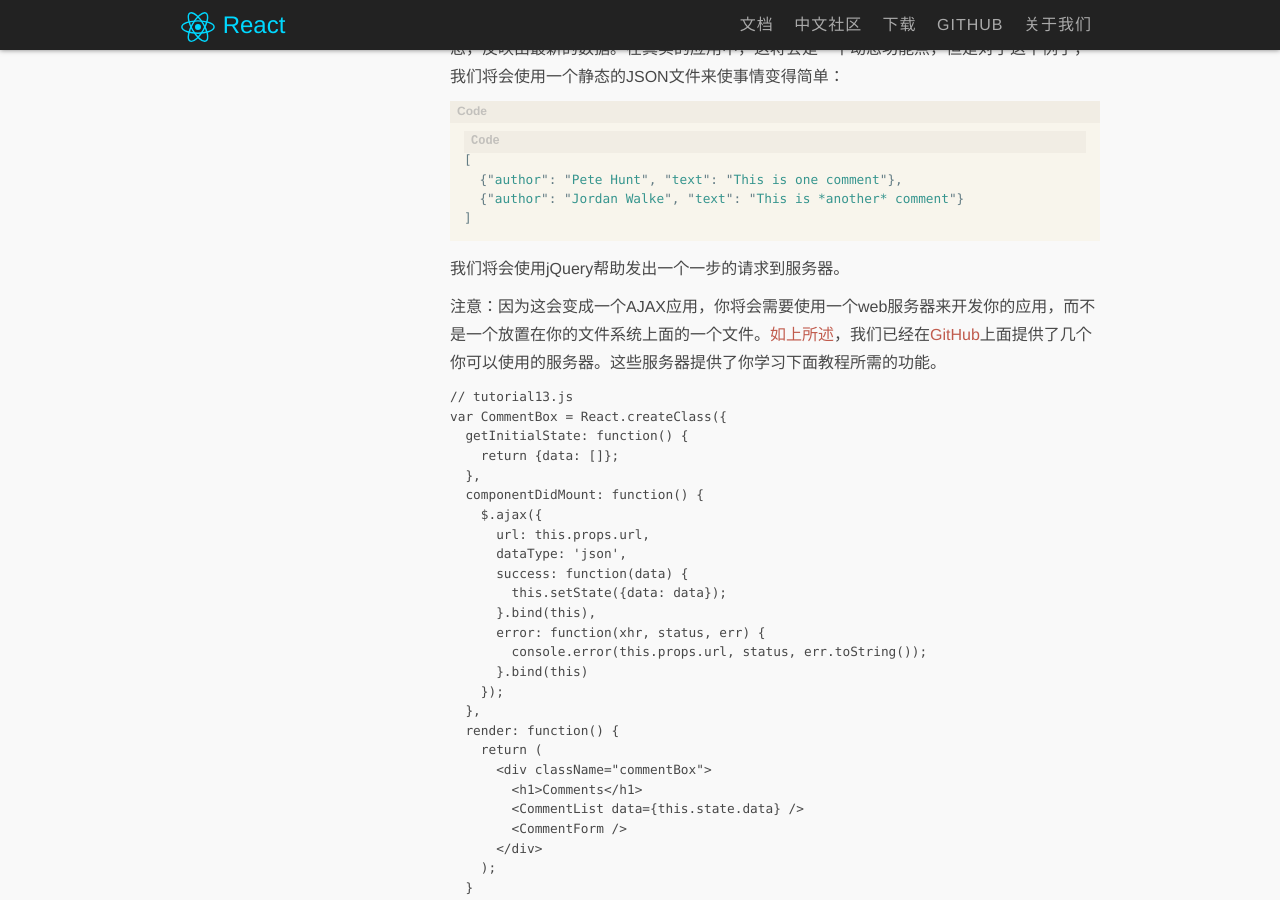
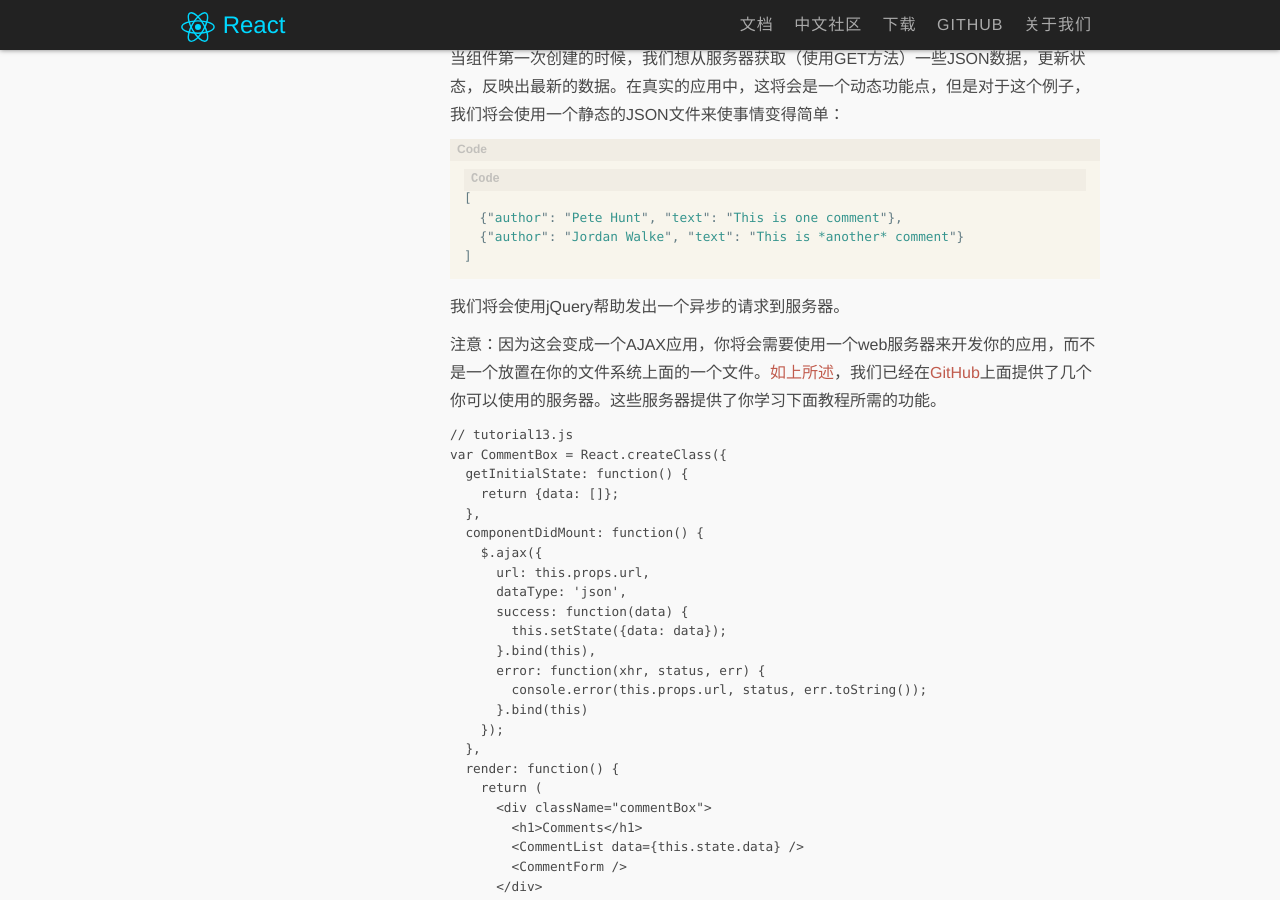
Before and after one commit to yaoshanliang/react-docs, a Jekyll site: the page built from zh/docs/tutorial.md, in a window 1280 px wide and 900 px high, scrolled down 8529 px. Built offline with Jekyll 4.4.1, drawn with Linux system fonts in a browser that asks for light colours; Markdown is read by kramdown in place of the engine named in the settings; comment, search, counter and statistics services are not loaded; some of the changed text lies outside the part shown.

Commit message:
Update tutorial.md

````diff
--- a/zh/docs/tutorial.md
+++ b/zh/docs/tutorial.md
@@ -383,7 +384,7 @@ var CommentBox = React.createClass({
 ]
 ```
 
-我们将会使用jQuery帮助发出一个一步的请求到服务器。
+我们将会使用jQuery帮助发出一个异步的请求到服务器。
 
 注意：因为这会变成一个AJAX应用，你将会需要使用一个web服务器来开发你的应用，而不是一个放置在你的文件系统上面的一个文件。[如上所述](#running-a-server)，我们已经在[GitHub](https://github.com/reactjs/react-tutorial/)上面提供了几个你可以使用的服务器。这些服务器提供了你学习下面教程所需的功能。
 
@@ -517,7 +518,7 @@ React使用驼峰命名规范的方式给组件绑定事件处理器。我们给
 
 ##### Refs
 
-我们利用`Ref`属性给子组件命名，`this.refs`引用组件。我们可以在组件上调用`getDOMNode()`获取浏览器本地的DOM元素。
+我们利用`ref`属性给子组件命名，`this.refs`引用组件。我们可以在组件上调用`getDOMNode()`获取浏览器本地的DOM元素。
 
 ##### 回调函数作为属性
 
````
Also changed, not shown: other parts of zh/docs/tutorial.md (+1 -0 lines).
